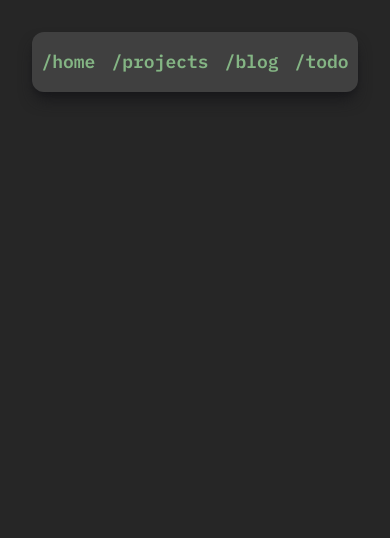
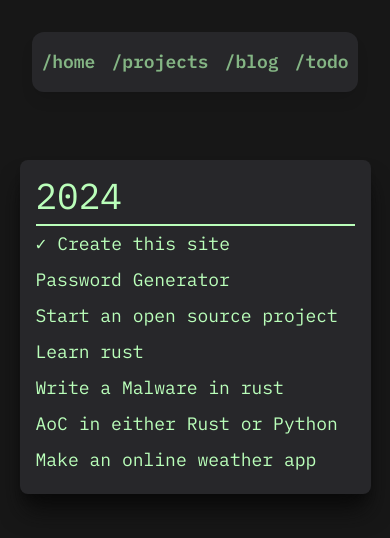
Before and after one commit to Cheko82/Site, a Flask app: page /todo in a window 390 px wide. Shown: the top 538 px of the page. Run offline with Flask 3, Linux system fonts and the light colour scheme.

Commit message:
Update: Edited colors, made stuff responsive

```diff
--- a/static/output.css
+++ b/static/output.css
@@ -16,7 +16,7 @@
   /* 2 */
   border-style: solid;
   /* 2 */
-  border-color: #e5e7eb;
+  border-color: currentColor;
   /* 2 */
 }
 
@@ -637,80 +624,44 @@
   display: flex;
 }
 
-.aspect-video {
-  aspect-ratio: 16 / 9;
+.table {
+  display: table;
 }
 
 .aspect-square {
   aspect-ratio: 1 / 1;
 }
 
-.aspect-\[2\/3\] {
-  aspect-ratio: 2/3;
-}
-
-.aspect-\[12\/3\] {
-  aspect-ratio: 12/3;
-}
-
-.aspect-\[10\/3\] {
-  aspect-ratio: 10/3;
-}
-
-.h-52 {
-  height: 13rem;
-}
-
-.h-screen {
-  height: 100vh;
+.w-32 {
+  width: 8rem;
 }
 
 .w-52 {
   width: 13rem;
 }
 
-.w-\[35\%\] {
-  width: 35%;
+.w-\[40\%\] {
+  width: 40%;
 }
 
-.w-\[50\%\] {
-  width: 50%;
-}
-
-.w-\[55\%\] {
-  width: 55%;
+.w-\[70\%\] {
+  width: 70%;
 }
 
 .w-\[75\%\] {
   width: 75%;
 }
 
-.w-auto {
-  width: auto;
+.w-\[80\%\] {
+  width: 80%;
 }
 
-.w-\[70\] {
-  width: 70;
+.w-\[90\%\] {
+  width: 90%;
 }
 
-.w-\[70\%\] {
-  width: 70%;
-}
-
-.w-16 {
-  width: 4rem;
-}
-
-.w-32 {
-  width: 8rem;
-}
-
-.w-\[32\] {
-  width: 32;
-}
-
-.flex-row {
-  flex-direction: row;
+.border-collapse {
+  border-collapse: collapse;
 }
 
 .flex-col {
@@ -789,19 +710,42 @@
   border-radius: 0.75rem;
 }
 
-.bg-\[\#a7e4a7\] {
-  --tw-bg-opacity: 1;
-  background-color: rgb(167 228 167 / var(--tw-bg-opacity));
+.border {
+  border-width: 1px;
 }
 
-.bg-neutral-700 {
-  --tw-bg-opacity: 1;
-  background-color: rgb(64 64 64 / var(--tw-bg-opacity));
+.border-b-2 {
+  border-bottom-width: 2px;
 }
 
-.bg-neutral-800 {
+.border-primary {
+  --tw-border-opacity: 1;
+  border-color: rgb(186 255 186 / var(--tw-border-opacity));
+}
+
+.border-b-primary {
+  --tw-border-opacity: 1;
+  border-bottom-color: rgb(186 255 186 / var(--tw-border-opacity));
+}
+
+.bg-background {
   --tw-bg-opacity: 1;
-  background-color: rgb(38 38 38 / var(--tw-bg-opacity));
+  background-color: rgb(23 23 23 / var(--tw-bg-opacity));
+}
+
+.bg-backgroundAlt {
+  --tw-bg-opacity: 1;
+  background-color: rgb(39 39 42 / var(--tw-bg-opacity));
+}
+
+.bg-primary {
+  --tw-bg-opacity: 1;
+  background-color: rgb(186 255 186 / var(--tw-bg-opacity));
+}
+
+.bg-neutral {
+  --tw-bg-opacity: 1;
+  background-color: rgb(10 10 10 / var(--tw-bg-opacity));
 }
 
 .object-cover {
@@ -818,8 +762,17 @@
   padding-right: 1rem;
 }
 
+.py-1 {
+  padding-top: 0.25rem;
+  padding-bottom: 0.25rem;
+}
+
 .py-2 {
   padding-top: 0.5rem;
+  padding-bottom: 0.5rem;
+}
+
+.pb-2 {
   padding-bottom: 0.5rem;
 }
 
@@ -834,6 +787,11 @@
 .text-2xl {
   font-size: 1.5rem;
   line-height: 2rem;
+}
+
+.text-4xl {
+  font-size: 2.25rem;
+  line-height: 2.5rem;
 }
 
 .text-lg {
@@ -853,14 +811,19 @@
   font-weight: 100;
 }
 
-.text-\[\#3f503c\] {
+.text-disabled {
   --tw-text-opacity: 1;
   color: rgb(63 80 60 / var(--tw-text-opacity));
 }
 
-.text-\[\#84b584\] {
+.text-foreground {
   --tw-text-opacity: 1;
   color: rgb(132 181 132 / var(--tw-text-opacity));
+}
+
+.text-primary {
+  --tw-text-opacity: 1;
+  color: rgb(186 255 186 / var(--tw-text-opacity));
 }
 
 .shadow-lg {
@@ -875,24 +838,14 @@
   box-shadow: var(--tw-ring-offset-shadow, 0 0 #0000), var(--tw-ring-shadow, 0 0 #0000), var(--tw-shadow);
 }
 
-.shadow-zinc-900 {
-  --tw-shadow-color: #18181b;
+.shadow-neutral {
+  --tw-shadow-color: #0a0a0a;
   --tw-shadow: var(--tw-shadow-colored);
 }
 
-.shadow-\[\#3f503c\] {
-  --tw-shadow-color: #3f503c;
-  --tw-shadow: var(--tw-shadow-colored);
-}
-
-.shadow-\[\#a7e4a7\] {
-  --tw-shadow-color: #a7e4a7;
-  --tw-shadow: var(--tw-shadow-colored);
-}
-
-.shadow-\[\#84b584\] {
-  --tw-shadow-color: #84b584;
-  --tw-shadow: var(--tw-shadow-colored);
+.drop-shadow-2xl {
+  --tw-drop-shadow: drop-shadow(0 25px 25px rgb(0 0 0 / 0.15));
+  filter: var(--tw-blur) var(--tw-brightness) var(--tw-contrast) var(--tw-grayscale) var(--tw-hue-rotate) var(--tw-invert) var(--tw-saturate) var(--tw-sepia) var(--tw-drop-shadow);
 }
 
 .transition {
--- a/templates/base.html
+++ b/templates/base.html
@@ -12,15 +12,15 @@
     <title>Cheko - {% block title %}{% endblock title %}</title>
 </head>
 
-<body class="bg-neutral-800">
+<body class="bg-background">
 
-    <nav class="fixed text-lg top-0 left-0 right-0 bg-neutral-700 p-4 font-Plex m-8 rounded-xl shadow-zinc-900 shadow-lg">
+    <nav class="fixed text-lg top-0 left-0 right-0 bg-backgroundAlt p-4 font-Plex m-8 rounded-xl shadow-zinc-900 shadow-lg">
         <div class="container mx-auto flex items-center justify-center">
             <div class="flex space-x-4">
-                <a href="/" class="text-[#84b584] hover:text-[#536b4e] font-semibold">/home</a>
-                <a href="#" class="text-[#84b584] hover:text-[#536b4e] font-semibold">/projects</a>
-                <a href="#" class="text-[#84b584] hover:text-[#536b4e] font-semibold">/blog</a>
-                <a href="/todo" class="text-[#84b584] hover:text-[#536b4e] font-semibold">/todo</a>
+                <a href="/" class="text-foreground hover:text-primary font-semibold">/home</a>
+                <a href="#" class="text-foreground hover:text-primary font-semibold">/projects</a>
+                <a href="#" class="text-foreground hover:text-primary font-semibold">/blog</a>
+                <a href="/todo" class="text-foreground hover:text-primary font-semibold">/todo</a>
             </div>
         </div>
     </nav>
--- a/templates/todo.html
+++ b/templates/todo.html
@@ -1,2 +1,20 @@
 {% extends 'base.html' %}
 {% block title %}ToDo{% endblock title %}
+
+{% block body %}
+
+<div class="mt-40 w-[90%] md:w-[40%] mx-auto p-4 rounded-lg shadow-xl shadow-neutral bg-backgroundAlt">
+    <h1 class="text-4xl text-primary font-Plex broder border-b-2 border-b-primary pb-2">2024</h1>
+
+    <ul>
+        <li class="text-lg text-primary py-1 font-Plex">&#10003; Create this site</li>
+        <li class="text-lg text-primary py-1 font-Plex">Password Generator</li>
+        <li class="text-lg text-primary py-1 font-Plex">Start an open source project</li>
+        <li class="text-lg text-primary py-1 font-Plex">Learn rust</li>
+        <li class="text-lg text-primary py-1 font-Plex">Write a Malware in rust</li>
+        <li class="text-lg text-primary py-1 font-Plex">AoC in either Rust or Python</li>
+        <li class="text-lg text-primary py-1 font-Plex">Make an online weather app</li>
+    </ul>
+</div>
+
+{% endblock body %}
```
Also changed, not shown: other parts of static/output.css (+21 -117 lines), tailwind.config.js (+9 -0 lines), templates/index.html (+4 -4 lines).
